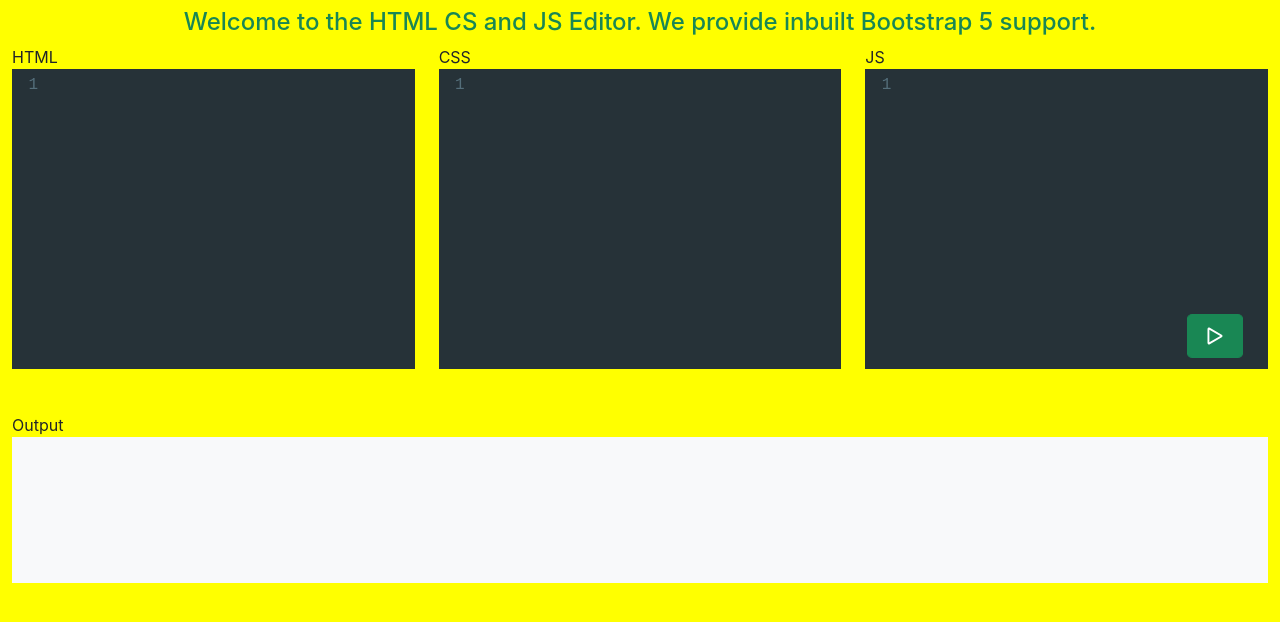
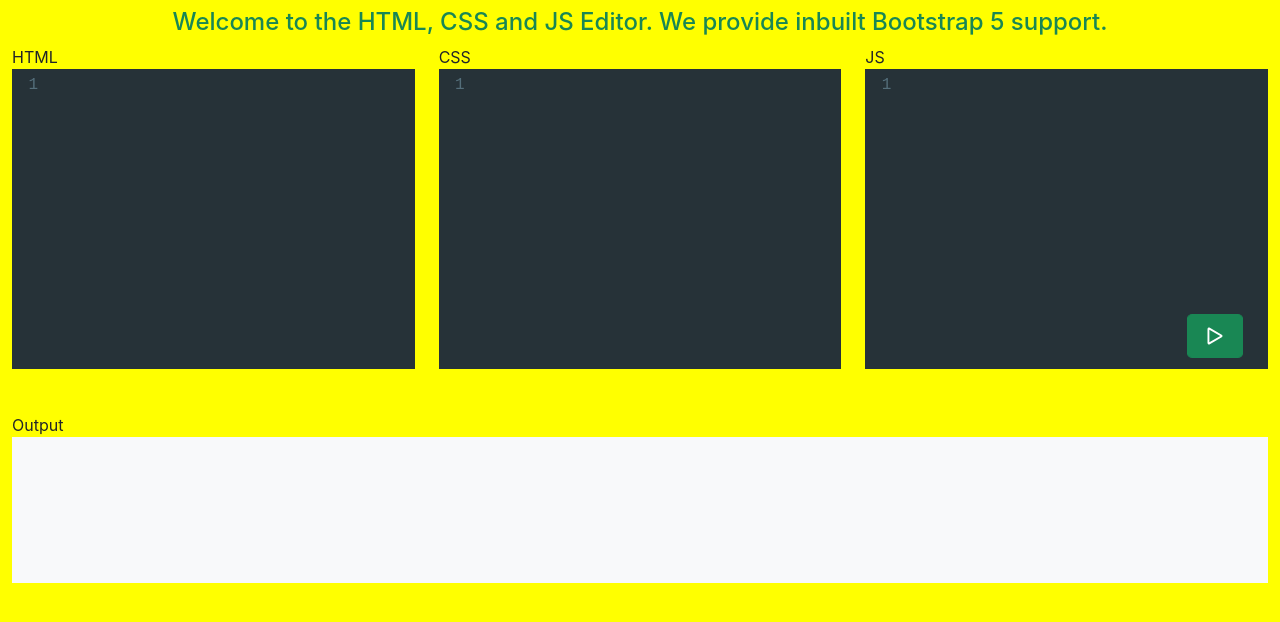
Before and after one commit to shivanshkr/html-playground, a React (Create React App) app: page / in a window 1280 px wide. Shown: the top 622 px of the page. Built offline with nearby package versions, Linux system fonts and the light colour scheme.

Commit message:
updated heading

```diff
--- a/src/App.js
+++ b/src/App.js
@@ -82,9 +82,9 @@
   render() {
     return (
       <>
-        <div className="h4 pt-2 text-success text-center">Welcome to the HTML CS and JS Editor. We provide inbuilt Bootstrap 5 support. </div>
-        <div className="row mb-5 ">
-          <div className="col-sm-6 col-md-4 ">
+        <div className="h4 pt-2 text-success text-center">Welcome to the HTML, CSS and JS Editor. We provide inbuilt Bootstrap 5 support. </div>
+        <div className="row mb-5">
+          <div className="col-sm-6 col-md-4">
             <span className="">HTML</span>
             <CodeMirror
               value={this.state.html}
@@ -101,7 +101,7 @@
               }}
             />
           </div>
-          <div className="col-sm-6 col-md-4 ">
+          <div className="col-sm-6 col-md-4">
             <span className="">CSS</span>
             <CodeMirror
               value={this.state.css}
@@ -119,7 +119,7 @@
             />
             {/* </form> */}
           </div>
-          <div className="col-sm-6 col-md-4 " style={{ position: "relative" }}>
+          <div className="col-sm-6 col-md-4" style={{ position: "relative" }}>
             <span className="">JS</span>
             <CodeMirror
               value={this.state.js}
@@ -135,12 +135,12 @@
                 this.setState({ js });
               }}
             />
-            <button className=" btn btn-success btn-floating" style={{ position: "relative", top: "-15%", left: "80%", borderRadius: "10%" }} type="button" onClick={this.runJS}>
+            <button className="btn btn-success btn-floating" style={{ position: "relative", top: "-15%", left: "80%", borderRadius: "10%" }} type="button" onClick={this.runJS}>
               <svg xmlns="http://www.w3.org/2000/svg" width="30" height="30" fill="currentColor" className="bi bi-play" viewBox="0 0 16 16">
                 <path d="M10.804 8 5 4.633v6.734L10.804 8zm.792-.696a.802.802 0 0 1 0 1.392l-6.363 3.692C4.713 12.69 4 12.345 4 11.692V4.308c0-.653.713-.998 1.233-.696l6.363 3.692z" />
               </svg></button>
           </div>
-          <div className="col-sm-6 col-md-12 ">
+          <div className="col-sm-6 col-md-12">
             <span className="">Output</span>
             <div className="col-12 h-90">
               <iframe title="result" className="bg-light h-90 col-12" srcDoc={this.state.final}></iframe>
```
